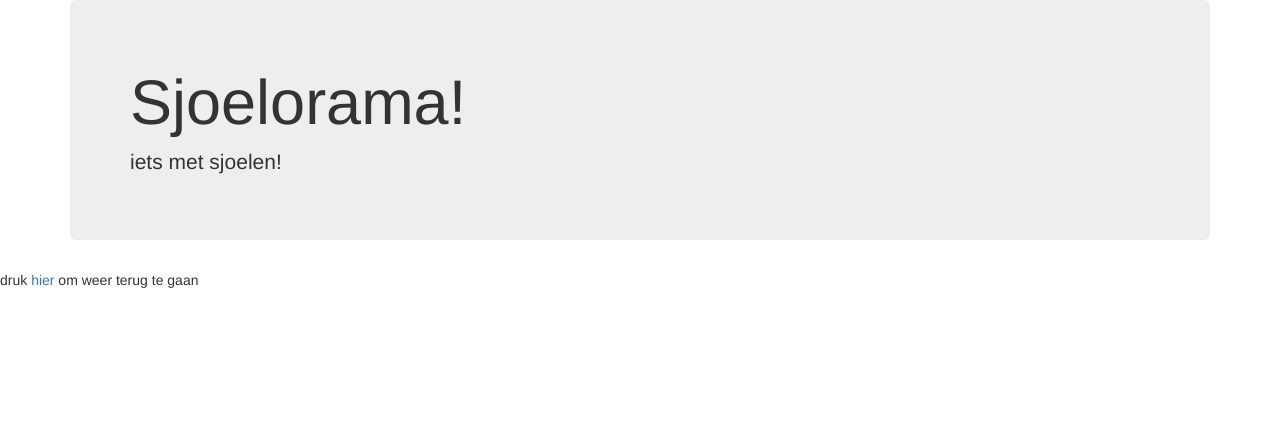
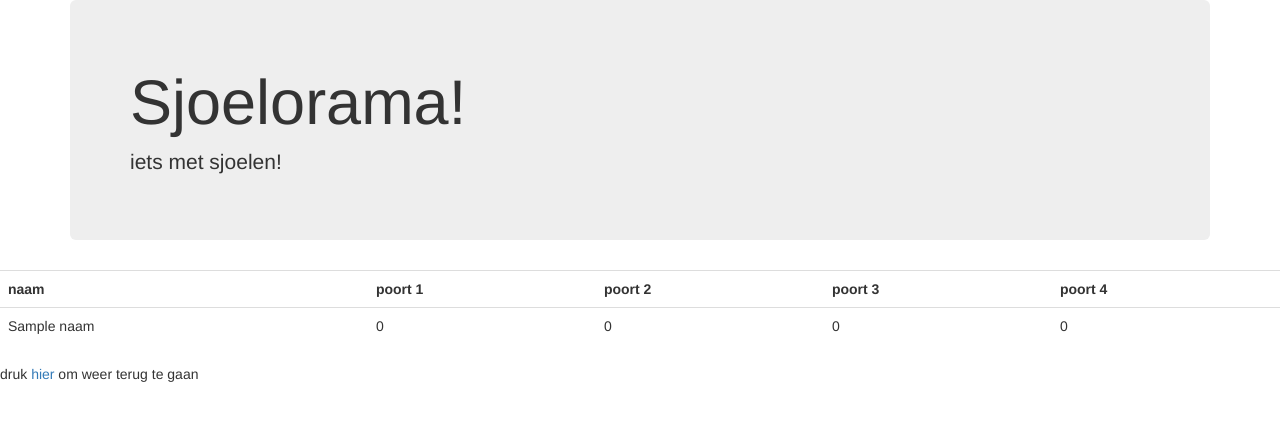
Before and after one commit to zonneveld/sjoel, a Flask app: template app/templates/speel.html in a window 1280 px wide. Shown: the top 421 px of the page. Run offline with Flask 3, Linux system fonts and the light colour scheme; the template is opened without the code that fills it: most values are stand-ins (such as "Sample title", 1, 10 or a date in 2020); some libraries are stand-ins or nearby versions.

Commit message:
template stuff

```diff
--- a/app/templates/speel.html
+++ b/app/templates/speel.html
@@ -1,5 +1,22 @@
 <!-- hier komen de huidige score -->
 {% extends "base.html" %}
 {% block content %}
-
+<table class="table">
+    <tr>
+        <th>naam</th>
+        <th>poort 1</th>
+        <th>poort 2</th>
+        <th>poort 3</th>
+        <th>poort 4</th>
+    </tr>
+    {% for speler in spelers %}
+    <tr>
+        <td>{{speler.naam}}</td>
+        <td>0</td>
+        <td>0</td>
+        <td>0</td>
+        <td>0</td>
+    </tr>
+    {% endfor %}
+</table>
 {% endblock %}
```
Also changed, not shown: app/routes.py (+19 -0 lines).
